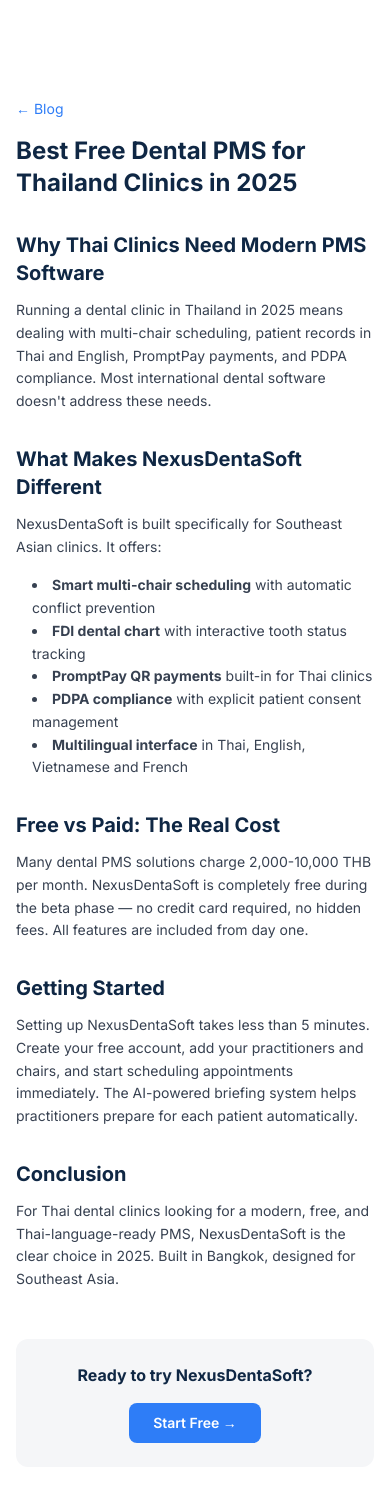
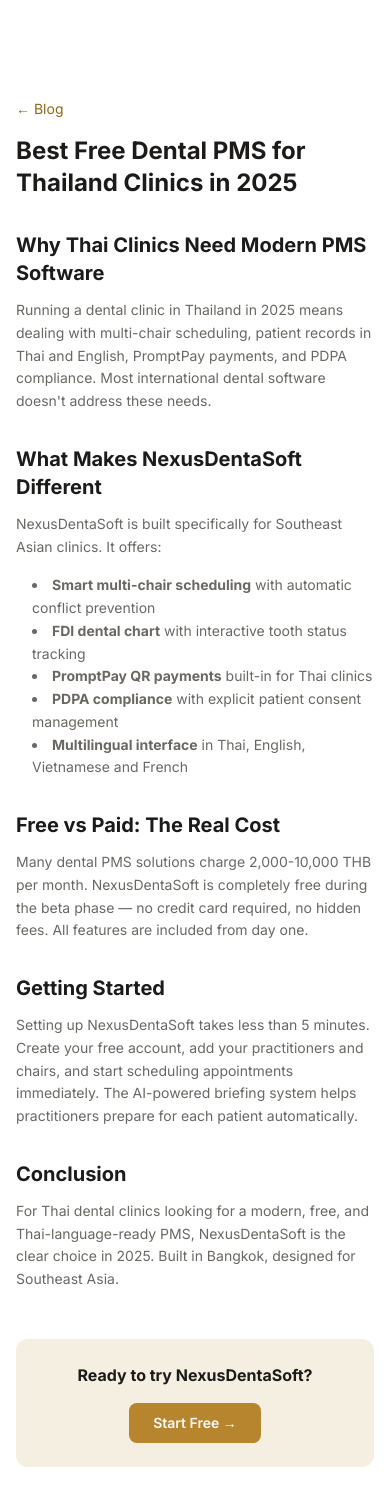
Before and after one commit to nexusdentalai/nexusdentasoft-marketing, a Next.js app: page /en/blog/best-free-dental-pms-thailand-2025 in a window 390 px wide. Shown: the top 1506 px of the page. Built offline with nearby package versions, Linux system fonts and the light colour scheme; no server answers.

Commit message:
feat(blog+modal): migration warm V2 (blog liste + article + RequestAccessModal → tokens C1, error rouge a11y préservé) — site 100% sans bleu

```diff
--- a/app/[locale]/blog/[slug]/page.tsx
+++ b/app/[locale]/blog/[slug]/page.tsx
@@ -115,30 +115,30 @@
   const article = CONTENT[params.locale]?.[params.slug] ?? CONTENT.en?.[params.slug]
   if (!article) notFound()
 
-  // Simple markdown-ish rendering
+  // Simple markdown-ish rendering (tokens C1 warm V2)
   const html = article.body
-    .replace(/^## (.+)$/gm, '<h2 class="text-xl font-bold text-[#0f2744] mt-8 mb-3">$1</h2>')
-    .replace(/^### (.+)$/gm, '<h3 class="text-base font-bold text-[#0f2744] mt-6 mb-2">$1</h3>')
+    .replace(/^## (.+)$/gm, '<h2 class="text-xl font-bold text-w-900 mt-8 mb-3">$1</h2>')
+    .replace(/^### (.+)$/gm, '<h3 class="text-base font-bold text-w-900 mt-6 mb-2">$1</h3>')
     .replace(/\*\*(.+?)\*\*/g, '<strong>$1</strong>')
-    .replace(/^- (.+)$/gm, '<li class="ml-4 text-gray-700">$1</li>')
-    .replace(/\n\n/g, '</p><p class="text-sm text-gray-700 leading-relaxed mb-4">')
+    .replace(/^- (.+)$/gm, '<li class="ml-4 text-w-700">$1</li>')
+    .replace(/\n\n/g, '</p><p class="text-sm text-w-700 leading-relaxed mb-4">')
 
   return (
     <div className="pt-24 pb-20 px-4">
       <div className="max-w-3xl mx-auto">
-        <Link href={`/${params.locale}/blog`} className="text-sm text-[#2e7df7] hover:underline mb-4 inline-block">
+        <Link href={`/${params.locale}/blog`} className="text-sm text-gold-dark hover:underline mb-4 inline-block">
           ← Blog
         </Link>
-        <h1 className="text-2xl sm:text-3xl font-extrabold text-[#0f2744] mb-6">{article.title}</h1>
+        <h1 className="text-2xl sm:text-3xl font-extrabold text-w-900 mb-6">{article.title}</h1>
         <article className="prose prose-sm max-w-none">
-          <p className="text-sm text-gray-700 leading-relaxed mb-4"
+          <p className="text-sm text-w-700 leading-relaxed mb-4"
             dangerouslySetInnerHTML={{ __html: html }} />
         </article>
 
-        <div className="mt-12 p-6 bg-[#f5f6f8] rounded-xl text-center">
-          <h3 className="font-bold text-[#0f2744] mb-2">Ready to try NexusDentaSoft?</h3>
+        <div className="mt-12 p-6 bg-w-50 rounded-xl text-center">
+          <h3 className="font-bold text-w-900 mb-2">Ready to try NexusDentaSoft?</h3>
           <a href={`https://app.nexusdentasoft.com/register`}
-            className="inline-block mt-2 px-6 py-2.5 bg-[#2e7df7] text-white font-semibold rounded-lg hover:bg-blue-600 text-sm">
+            className="inline-block mt-2 px-6 py-2.5 bg-gold text-w-0 font-semibold rounded-lg hover:bg-gold-dark text-sm">
             Start Free →
           </a>
         </div>
--- a/app/[locale]/blog/page.tsx
+++ b/app/[locale]/blog/page.tsx
@@ -32,16 +32,16 @@
       <Navbar t={t} locale={params.locale} />
       <div className="pt-24 pb-20 px-4">
         <div className="max-w-4xl mx-auto">
-          <h1 className="text-3xl font-extrabold text-[#0f2744] mb-2">{t.blog.title}</h1>
-          <p className="text-sm text-gray-500 mb-10">{t.blog.subtitle}</p>
+          <h1 className="text-3xl font-extrabold text-w-900 mb-2">{t.blog.title}</h1>
+          <p className="text-sm text-w-500 mb-10">{t.blog.subtitle}</p>
           <div className="space-y-6">
             {articles.map(a => (
               <Link key={a.slug} href={`/${params.locale}/blog/${a.slug}`}
-                className="block bg-white rounded-xl border border-gray-100 p-6 shadow-sm hover:shadow-md hover:border-blue-200 transition-all">
-                <p className="text-xs text-gray-400 mb-1">{a.date}</p>
-                <h2 className="text-lg font-bold text-[#0f2744] mb-2">{a.title}</h2>
-                <p className="text-sm text-gray-600 mb-3">{a.excerpt}</p>
-                <span className="text-sm text-[#2e7df7] font-semibold">{t.blog.readMore}</span>
+                className="block bg-surface rounded-xl border border-w-100 p-6 shadow-sm hover:shadow-md hover:border-gold transition-all">
+                <p className="text-xs text-w-500 mb-1">{a.date}</p>
+                <h2 className="text-lg font-bold text-w-900 mb-2">{a.title}</h2>
+                <p className="text-sm text-w-700 mb-3">{a.excerpt}</p>
+                <span className="text-sm text-gold-dark font-semibold">{t.blog.readMore}</span>
               </Link>
             ))}
           </div>
```
Also changed, not shown: components/RequestAccessModal.tsx (+21 -21 lines).
